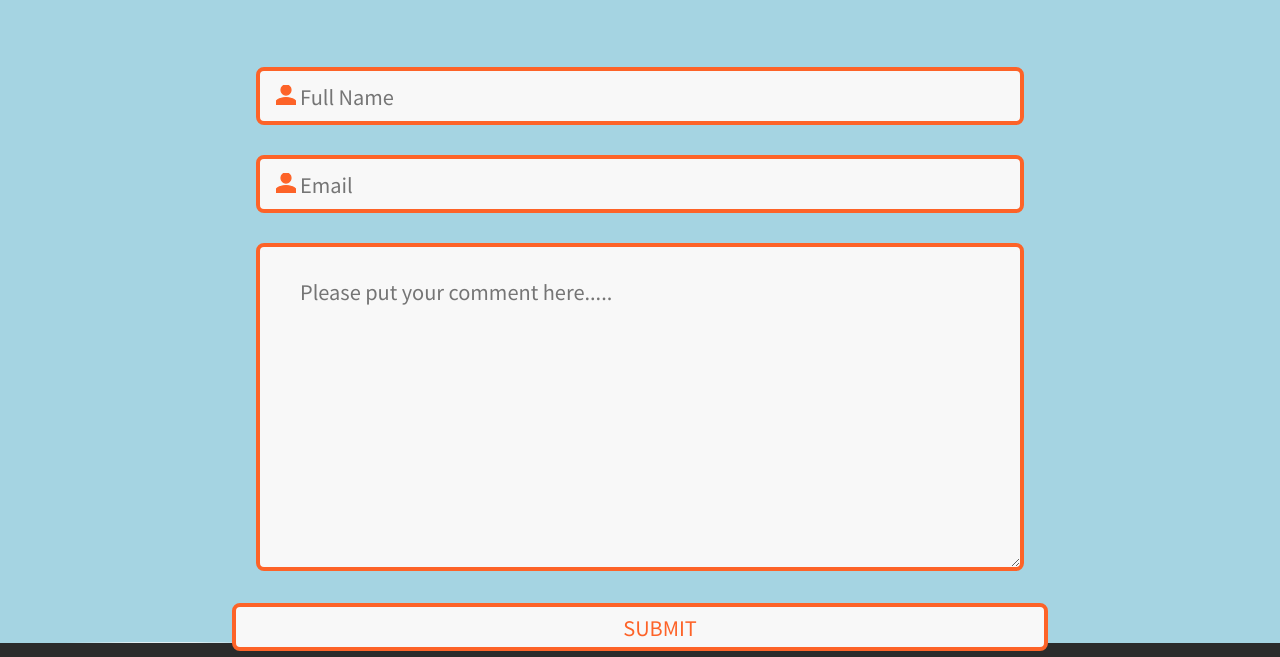
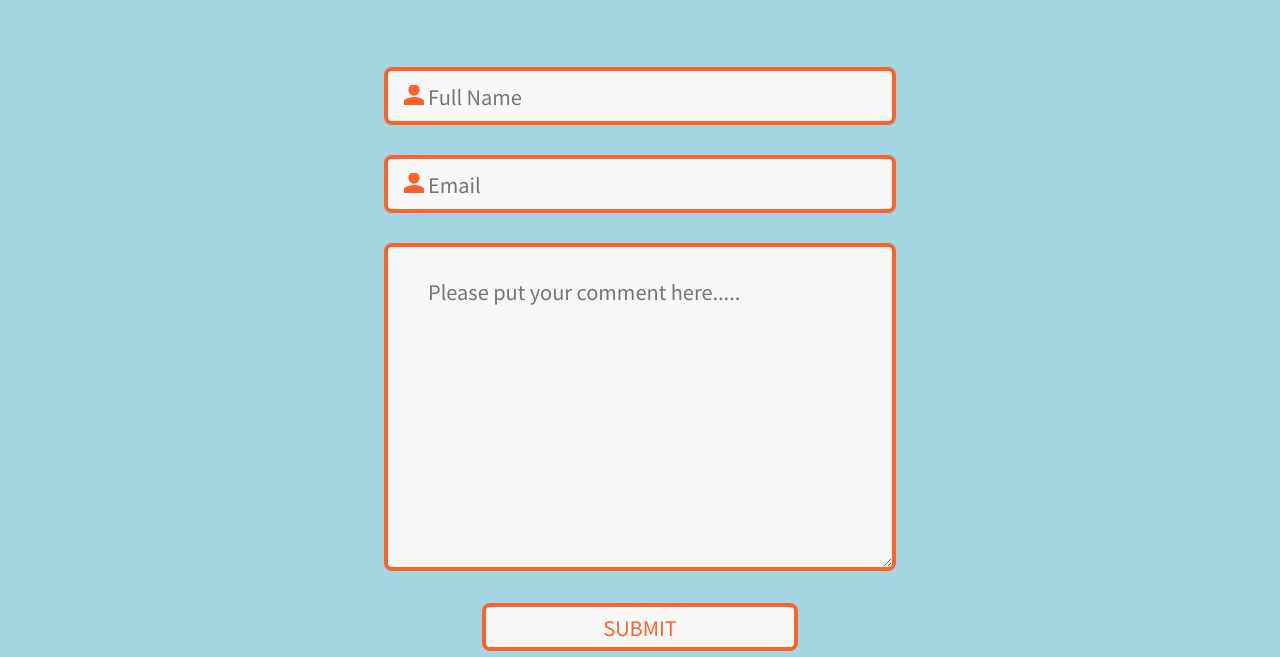
Before and after one commit to josephWoodland/beer.com, a website: page contact.html in a window 1280 px wide. Shown: the part 953-1610 px from the top of the page. Drawn offline with Linux system fonts and the light colour scheme; a web font is replaced by a local one.

```diff
--- a/assets/sass/items/_buttons.scss
+++ b/assets/sass/items/_buttons.scss
@@ -124,13 +124,15 @@
   font-family: $font-primary;
   cursor: pointer;
   text-decoration: none;
+
   &__form {
 
-    width: 60%;
+    width: 60% !important;
     color: $color-orange;
     height: 4rem;
     margin-top: auto;
     align-self: center;
+    padding: 0rem !important;
 
     &:hover {
       border: 3px solid $color-icon-fill;
--- a/assets/sass/sections/_contact-us.scss
+++ b/assets/sass/sections/_contact-us.scss
@@ -5,7 +5,7 @@
 .contact-us {
   margin-top: 3rem;
   width: 100%;
-  height: 746px;
+  height: 850px;
   background-image: url(../images/svg/example-backgroud.svg);
   background-size: cover;
   background-position-x: center;
@@ -17,6 +17,10 @@
   }
 
   @media screen and (max-width: $bp-medium) {
+    height: 700px;
+  }
+
+  @media screen and (max-width: $bp-small) {
     height: 600px;
   }
 
--- a/assets/sass/sections/_form.scss
+++ b/assets/sass/sections/_form.scss
@@ -10,8 +10,24 @@
     display: flex;
     margin: 0 auto 0 auto;
     flex-direction: column;
-    width: 60%;
+    width: 40%;
+
+    @media screen and (max-width: $bp-small){
+      width: 50%;
+    }
+    @media screen and (max-width: $bp-xsmall){
+      width: 60%;
+    }
+    @media screen and (max-width: $bp-fold) {
+      width: 80%;
+    }
   }
+
+  @media screen and (max-width: $bp-small){
+    width: 100%;
+
+  }
+
   textarea{
     padding-top: 3rem;
   }
--- a/assets/sass/sections/_how-creators.scss
+++ b/assets/sass/sections/_how-creators.scss
@@ -328,6 +328,7 @@
         display: flex;
         flex-direction: column;
         justify-content: space-evenly;
+
         h3 {
           margin-top: 1rem;
         }
@@ -344,8 +345,6 @@
         justify-content: space-evenly;
         margin-top: 3rem;
 
-        h3 {
-        }
         p {
           margin-top: 1rem;
         }
--- a/assets/sass/sections/_howitworks.scss
+++ b/assets/sass/sections/_howitworks.scss
@@ -184,7 +184,11 @@
     flex-direction: column;
     align-items: center;
     margin-left: 0rem;
-    // margin-bottom: 5rem;
+
+    @media screen and (max-width: $bp-fold) {
+      height: 1100px;
+      margin-bottom: 0rem;
+    }
 
     h2 {
       text-align: center;
@@ -207,6 +211,10 @@
       background-position: center;
       background-size: cover;
 
+      @media screen and (max-width: $bp-fold) {
+        height: 1100px;
+      }
+
       h3 {
         color: $color-orange;
         text-align: center;
@@ -224,6 +232,7 @@
         display: flex;
         flex-direction: column;
         justify-content: space-evenly;
+
         h3 {
           margin-top: 1rem;
         }
```
Also changed, not shown: README.md, assets/css/style.css, 1 other file.
